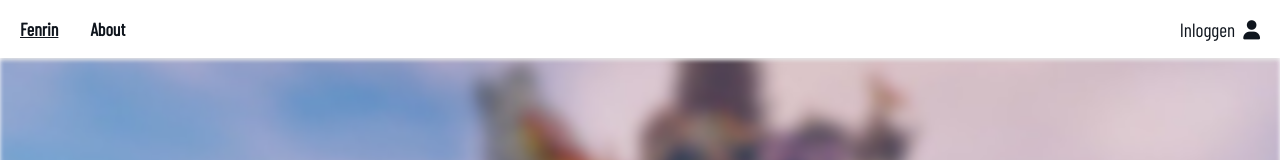
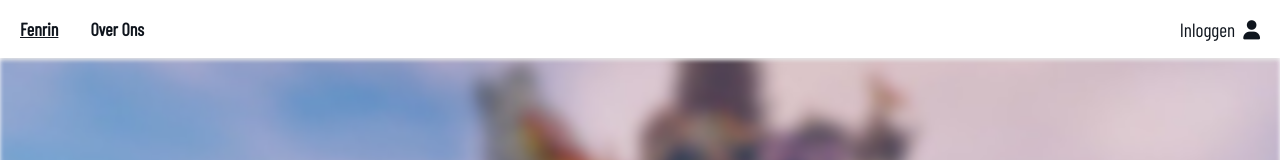
Before and after one commit to JustinSpoor/Fenrin, an Angular app in the folder fenrin_frontend/: page /home in a window 1280 px wide. Shown: the top 160 px of the page. Built offline with nearby package versions, Linux system fonts and the light colour scheme.

Commit message:
translation
translated header button text to dutch

```diff
--- a/fenrin_frontend/src/app/header/header/header.component.html
+++ b/fenrin_frontend/src/app/header/header/header.component.html
@@ -3,7 +3,7 @@
       <nav>
         <ul>
           <li><a routerLink="home" routerLinkActive="active"  >Fenrin</a></li>
-          <li><a routerLink="about" routerLinkActive="active" >About</a></li>
+          <li><a routerLink="about" routerLinkActive="active" >Over Ons</a></li>
           <li *ngIf="authService.hasRoles('ROLE_SPELER')"><a routerLink="bouw" routerLinkActive="active" >Bouw</a></li>
           <li *ngIf="authService.hasRoles('ROLE_SPELER')"><a routerLink="playtime" routerLinkActive="active" >Playtime</a></li>
           <li *ngIf="authService.hasRoles('ROLE_SPELER')"><a routerLink="punten" routerLinkActive="active" >Punten</a></li>
```
